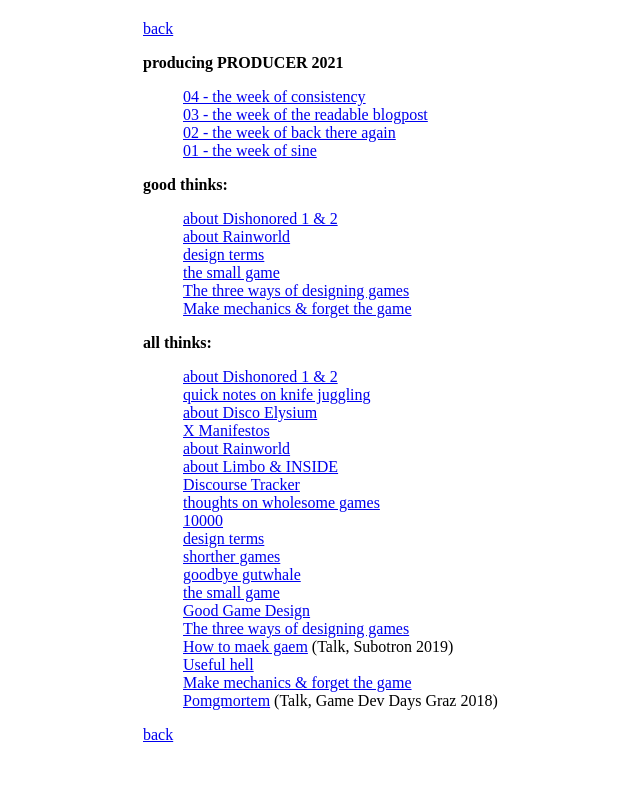
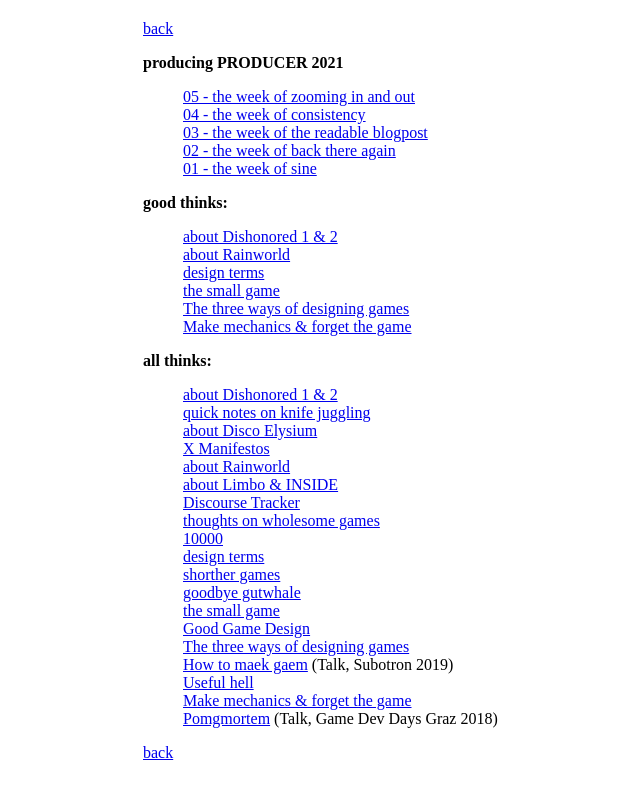
Before and after one commit to stuffedwombat/stuffedwombat.github.io, a Jekyll site: the page built from thinking.md, in a window 1280 px wide. Shown: the top 799 px of the page, without its empty margins (181-821 px from the left). Built offline with Jekyll 4.4.1, drawn with Linux system fonts in a browser that asks for light colours; our own code applies the rules of GitHub Pages for plain Markdown files; comment, search, counter and statistics services are not loaded.

Commit message:
Update thinking.md

```diff
--- a/thinking.md
+++ b/thinking.md
@@ -1,6 +1,7 @@
 [back](index)
 
 **producing PRODUCER 2021**
+- [05 - the week of zooming in and out](producering_05)
 - [04 - the week of consistency](producering_04)
 - [03 - the week of the readable blogpost](producering_03)
 - [02 - the week of back there again](producering_02)
```
